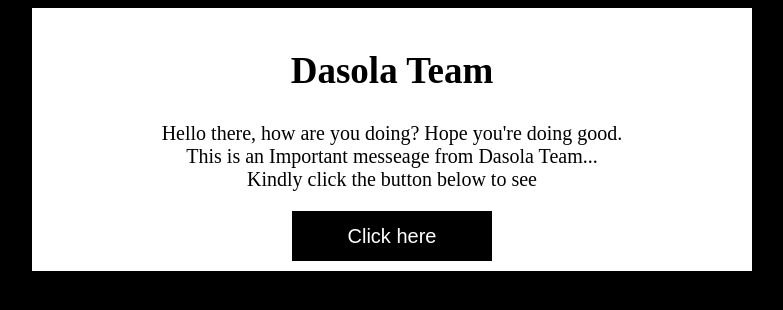
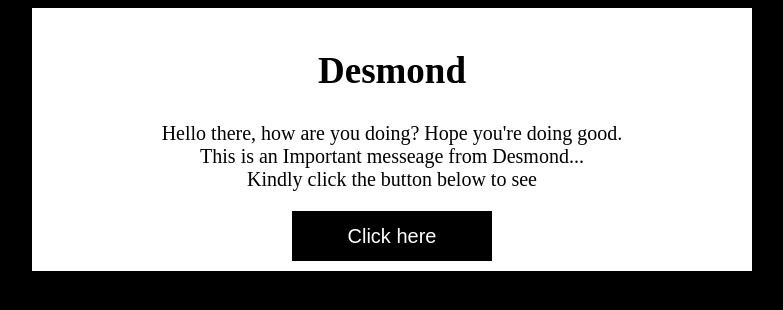
Before and after one commit to dasolatea/d, a plain HTML site: page index.html in a window 1280 px wide. Shown: the whole page, without its empty margins (248-1031 px from the left). Drawn offline with Linux system fonts and the light colour scheme.

Commit message:
Update index.html

```diff
--- a/index.html
+++ b/index.html
@@ -3,7 +3,7 @@
 <head>
 <meta name="viewport" content="width=device-width, initial-scale=1">
 <link rel="stylesheet" href="https://cdnjs.cloudflare.com/ajax/libs/font-awesome/4.7.0/css/font-awesome.min.css">
-<title>Dasola Team</title>
+<title>Desmond Team</title>
 <style>
     body{
         background: #000;
@@ -54,9 +54,9 @@
 </head>
 <body>
     <div id="message">
-        <h2>Dasola Team</h2>
+        <h2>Desmond</h2>
         <p>Hello there, how are you doing? Hope you're doing good. <br>
-            This is an Important messeage from Dasola Team...<br>
+            This is an Important messeage from Desmond...<br>
         Kindly click the button below to see</p>
 
         <button class="btn" onclick="myFunction()">Click here</button>
@@ -64,8 +64,8 @@
         <div id="myDIV">
         <h3>We're Glad you clicked on the button</h3>
             <p>We would like you to reachout to us on telegram or whatsappp,
-            <br>for better communication because there're some words that fiverr didn't<br> allow on their marketplace so we would be happy if you can contact us on<br> whatsapp for safety of our account...</p>
-            <p>Here is our whatsapp : <b>+2347031451719</b></p>
+            <br>for better communication because there're some words that fiverr didn't<br> allow on their marketplace so we would be happy if you can contact us on<br> telegram for safety of our account...</p>
+            <p>Here is our Telegram link : <a href="https://t.me/desmond_joe">Telegram</a></p>
             <span>Thanks for your understanding!!</span>
             <hr>
             <a><i class="fa fa-whatsapp" style="font-size: 30px; color: green;"></i></a>
```
